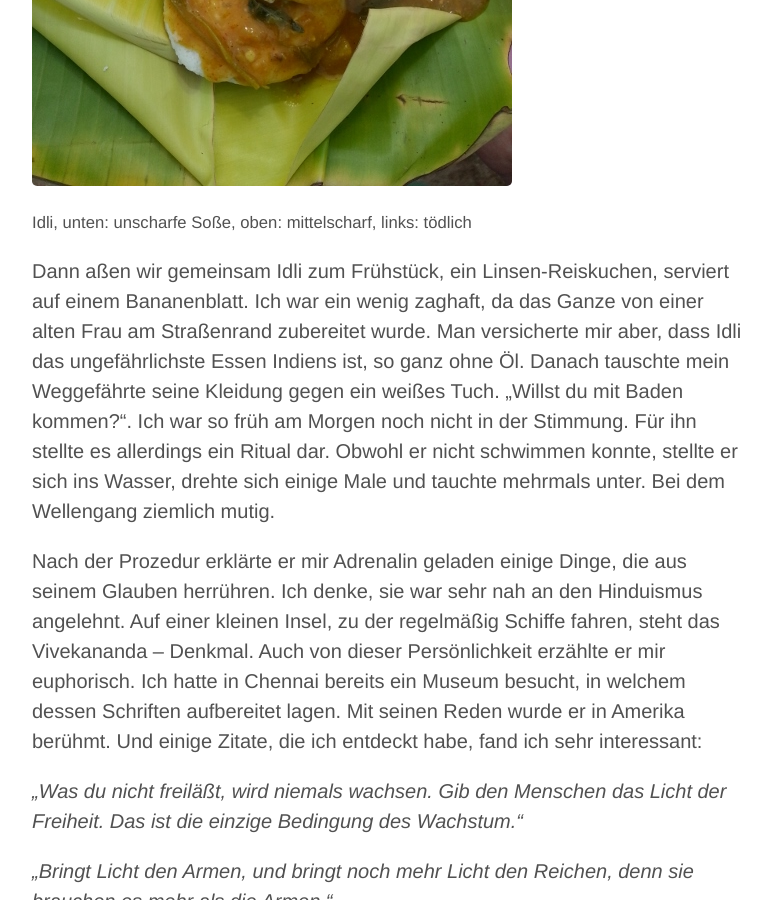
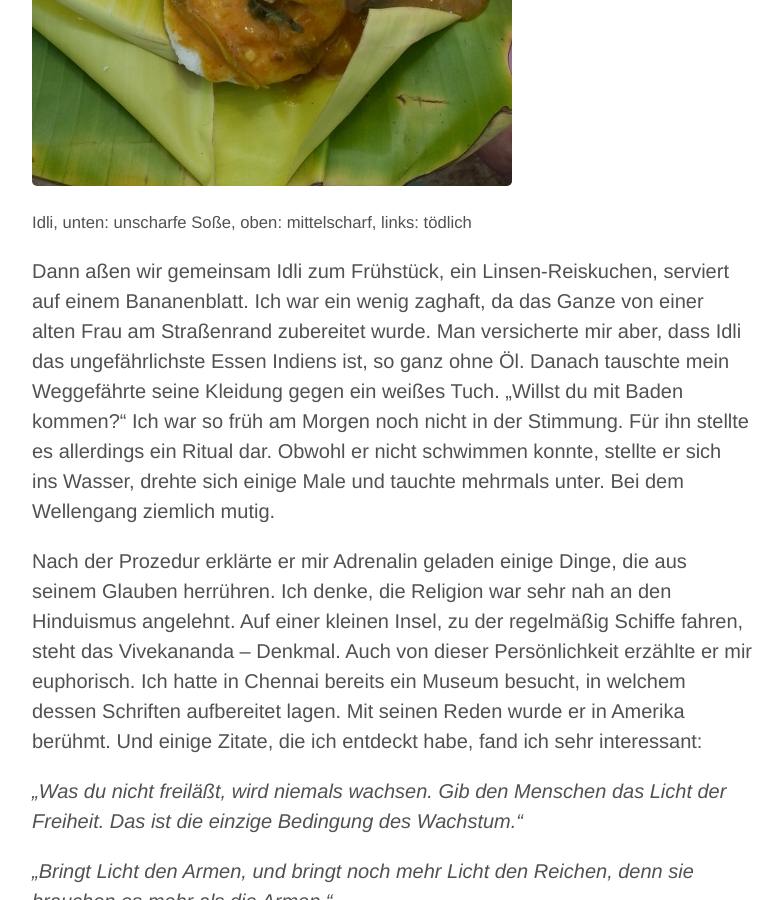
Before and after one commit to benjaminbergner/indien_blog, a Jekyll site: the page built from _posts/2014-12-05-bis-ans-ende-der-welt.md, in a window 1280 px wide and 900 px high, scrolled down 2105 px. Shown: the whole window, without its empty margins (248-1031 px from the left). Built offline with Jekyll 4.4.1, drawn with Linux system fonts in a browser that asks for light colours; Markdown is read by kramdown in place of the engine named in the settings; comment, search, counter and statistics services are not loaded; some of the changed text lies outside the part shown.

Commit message:
gr change
gr change

```diff
--- a/_posts/2014-12-05-bis-ans-ende-der-welt.md
+++ b/_posts/2014-12-05-bis-ans-ende-der-welt.md
@@ -19,8 +19,8 @@ description: "Auf meinem Weg durch den Süden bin ich in einem heiligen Ort gela
 ![Abbildung Idli](/images/kan_idli.jpg "Idli")
 <small>Idli, unten: unscharfe Soße, oben: mittelscharf, links: tödlich</small>
 
-<p>Dann aßen wir gemeinsam Idli zum Frühstück, ein Linsen-Reiskuchen, serviert auf einem Bananenblatt. Ich war ein wenig zaghaft, da das Ganze von einer alten Frau am Straßenrand zubereitet wurde. Man versicherte mir aber, dass Idli das ungefährlichste Essen Indiens ist, so ganz ohne Öl. Danach tauschte mein Weggefährte seine Kleidung gegen ein weißes Tuch. „Willst du mit Baden kommen?“. Ich war so früh am Morgen noch nicht in der Stimmung. Für ihn stellte es allerdings ein Ritual dar. Obwohl er nicht schwimmen konnte, stellte er sich ins Wasser, drehte sich einige Male und tauchte mehrmals unter. Bei dem Wellengang ziemlich mutig.</p>
-<p>Nach der Prozedur erklärte er mir Adrenalin geladen einige Dinge, die aus seinem Glauben herrühren. Ich denke, sie war sehr nah an den Hinduismus angelehnt. Auf einer kleinen Insel, zu der regelmäßig Schiffe fahren, steht das Vivekananda – Denkmal. Auch von dieser Persönlichkeit erzählte er mir euphorisch. Ich hatte in Chennai bereits ein Museum besucht, in welchem dessen Schriften aufbereitet lagen. Mit seinen Reden wurde er in Amerika berühmt. Und einige Zitate, die ich entdeckt habe, fand ich sehr interessant:</p>
+<p>Dann aßen wir gemeinsam Idli zum Frühstück, ein Linsen-Reiskuchen, serviert auf einem Bananenblatt. Ich war ein wenig zaghaft, da das Ganze von einer alten Frau am Straßenrand zubereitet wurde. Man versicherte mir aber, dass Idli das ungefährlichste Essen Indiens ist, so ganz ohne Öl. Danach tauschte mein Weggefährte seine Kleidung gegen ein weißes Tuch. „Willst du mit Baden kommen?“ Ich war so früh am Morgen noch nicht in der Stimmung. Für ihn stellte es allerdings ein Ritual dar. Obwohl er nicht schwimmen konnte, stellte er sich ins Wasser, drehte sich einige Male und tauchte mehrmals unter. Bei dem Wellengang ziemlich mutig.</p>
+<p>Nach der Prozedur erklärte er mir Adrenalin geladen einige Dinge, die aus seinem Glauben herrühren. Ich denke, die Religion war sehr nah an den Hinduismus angelehnt. Auf einer kleinen Insel, zu der regelmäßig Schiffe fahren, steht das Vivekananda – Denkmal. Auch von dieser Persönlichkeit erzählte er mir euphorisch. Ich hatte in Chennai bereits ein Museum besucht, in welchem dessen Schriften aufbereitet lagen. Mit seinen Reden wurde er in Amerika berühmt. Und einige Zitate, die ich entdeckt habe, fand ich sehr interessant:</p>
 <p><i>„Was du nicht freiläßt, wird niemals wachsen. Gib den Menschen das Licht der Freiheit. Das ist die einzige Bedingung des Wachstum.“</i></p>
 <p><i>„Bringt Licht den Armen, und bringt noch mehr Licht den Reichen, denn sie brauchen es mehr als die Armen.“</i></p>
 <p><i>„Ein mit vier Pferden bespannter Wagen kann entweder ungehemmt den Berg hinunterrasen, oder der Kutscher kann die Pferde zügeln. Welches ist nun das Zeichen größerer Kraft: die Pferde laufen zu lassen oder sie zurückzuhalten.“</i></p>
```
Also changed, not shown: other parts of _posts/2014-12-05-bis-ans-ende-der-welt.md (+1 -1 lines).
